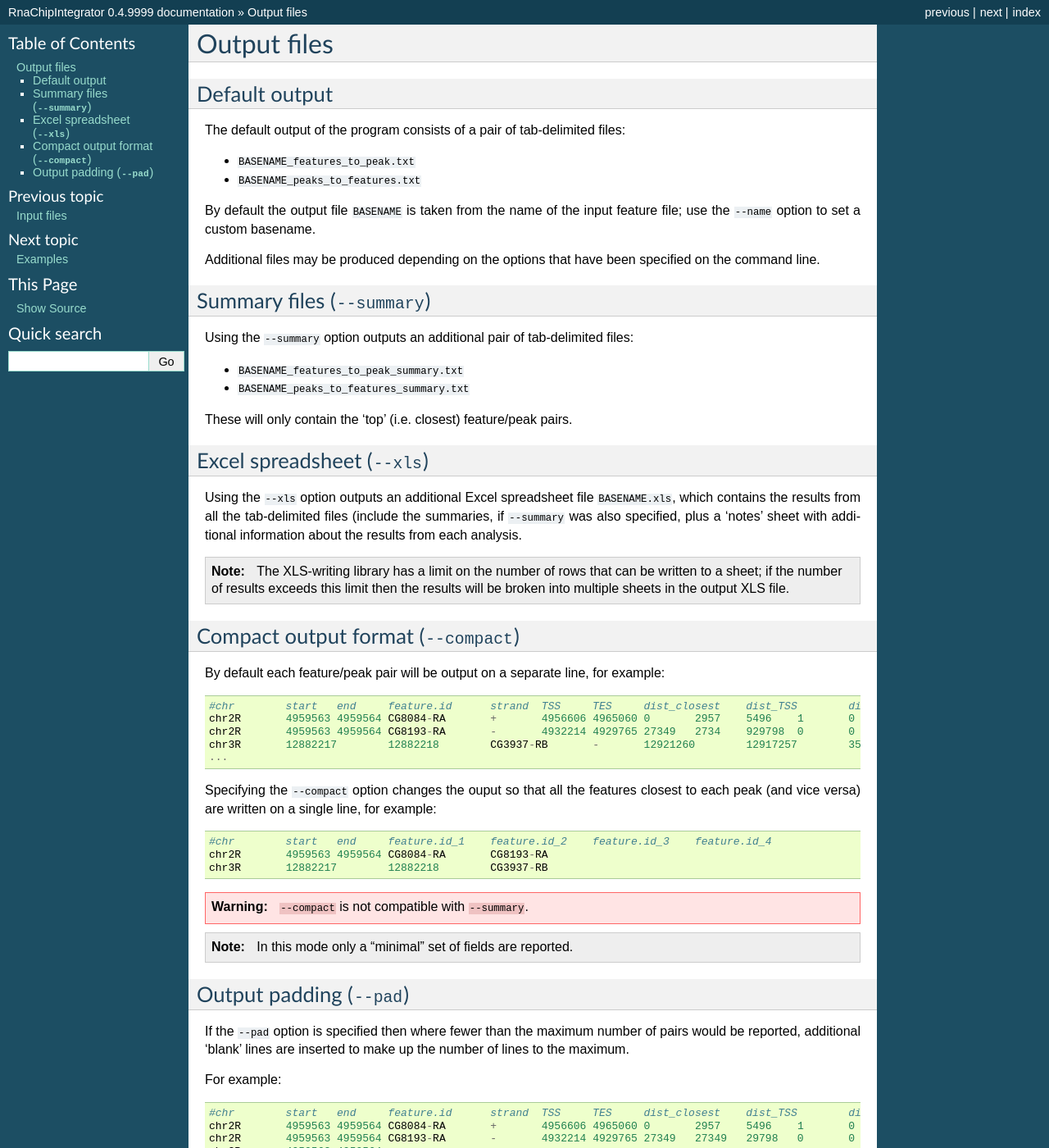
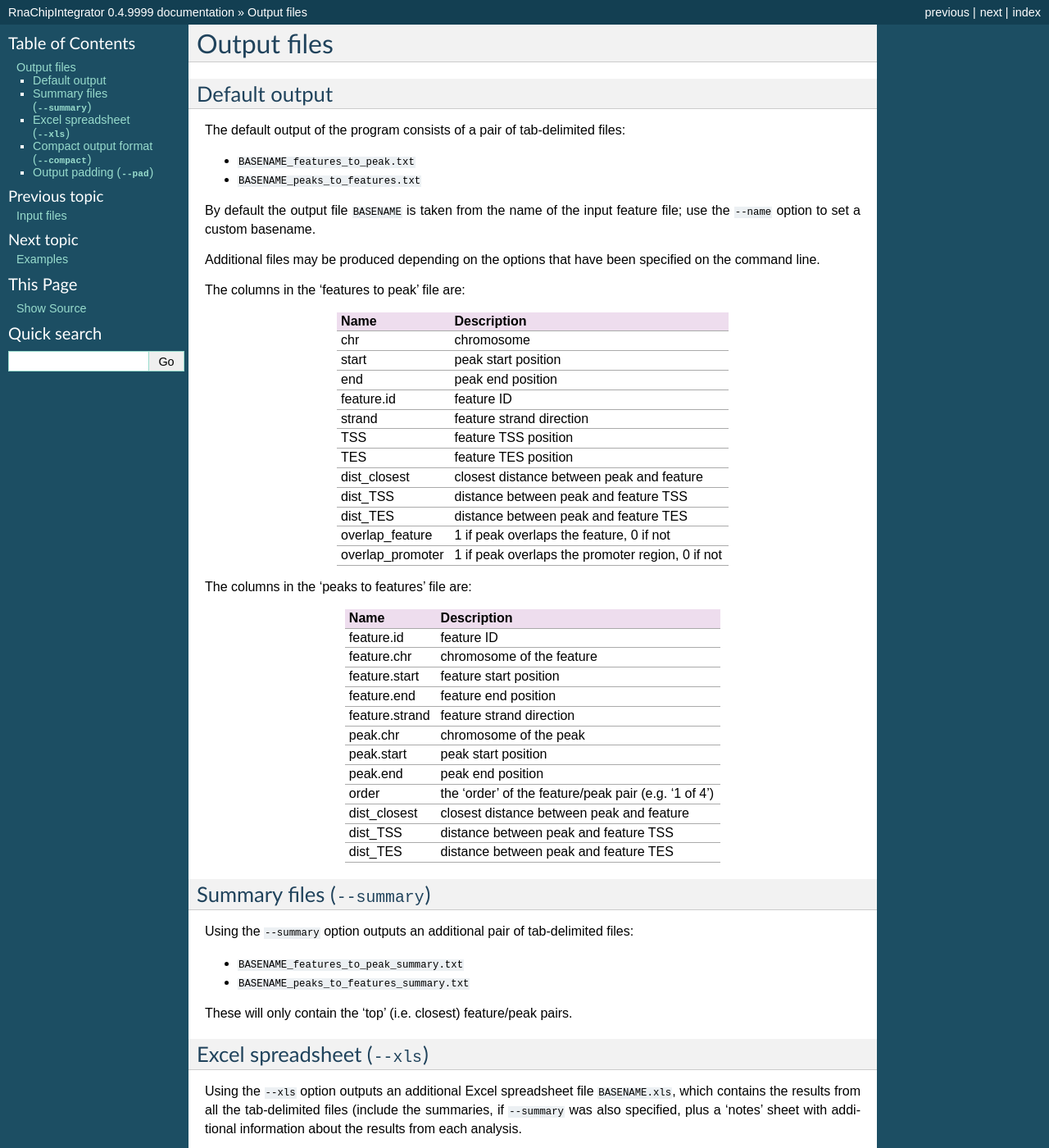
Before and after one commit to fls-bioinformatics-core/RnaChipIntegrator, a Sphinx documentation site: the page built from docs/outputs.rst, in a window 1280 px wide and 1400 px high. Shown: the whole window at 82% size. Built offline with Sphinx 7.4.7, drawn with Linux system fonts in a browser that asks for light colours.

Commit message:
Updates to documentation, on input and output file formats/contents.

```diff
--- a/docs/inputs.rst
+++ b/docs/inputs.rst
@@ -3,6 +3,8 @@ Input files
 
 ``RnaChipIntegrator`` expects two input files: a list of genomic
 features and a list of peaks.
+
+.. _features_data_file:
 
 Features data file
 ------------------
@@ -25,7 +27,8 @@ Optionally there can be a sixth column::
     ID  chr  start  end  strand  DE_flag
 
 If ``DE_flag`` is present then it can be used to indicate whether
-the feature should be considered to be differentially expressed;
+the feature should be considered to be differentially expressed
+(``DE_flag`` = 1) or not (``DE_flag`` = 0);
 see :ref:`using_differential_expression_data`.
 
 Note that any additional columns will be are discarded.
--- a/docs/outputs.rst
+++ b/docs/outputs.rst
@@ -15,6 +15,44 @@ input feature file; use the ``--name`` option to set a custom basename.
 
 Additional files may be produced depending on the options that have
 been specified on the command line.
+
+The columns in the 'features to peak' file are:
+
+================ ================================================
+Name             Description
+================ ================================================
+chr	         chromosome
+start	         peak start position
+end	         peak end position
+feature.id	 feature ID
+strand	         feature strand direction
+TSS	         feature TSS position
+TES	         feature TES position
+dist_closest	 closest distance between peak and feature
+dist_TSS	 distance between peak and feature TSS
+dist_TES	 distance between peak and feature TES
+overlap_feature	 1 if peak overlaps the feature, 0 if not
+overlap_promoter 1 if peak overlaps the promoter region, 0 if not
+================ ================================================
+
+The columns in the 'peaks to features' file are:
+
+=============== ====================================================
+Name            Description
+=============== ====================================================
+feature.id	feature ID
+feature.chr	chromosome of the feature
+feature.start	feature start position
+feature.end	feature end position
+feature.strand	feature strand direction
+peak.chr	chromosome of the peak
+peak.start	peak start position
+peak.end	peak end position
+order	        the 'order' of the feature/peak pair (e.g. '1 of 4')
+dist_closest	closest distance between peak and feature
+dist_TSS	distance between peak and feature TSS
+dist_TES	distance between peak and feature TES
+=============== ====================================================
 
 Summary files (``--summary``)
 -----------------------------
--- a/docs/usage.rst
+++ b/docs/usage.rst
@@ -65,9 +65,9 @@ Using differential expression data (``--only-DE``)
 --------------------------------------------------
 
 If the input feature data contains a differential expression flag
-then this can be used in the analysis by turning on the ``--only-DE``
-option::
+(see :ref:`features_data_file`) then this can be used in the analysis
+by turning on the ``--only-DE`` option::
 
     RnaChipIntegrator.py --only-DE FEATURES PEAKS
 
-which will only consider the flagged features in the analyses.
+which will only included the flagged features in the analyses.
```
